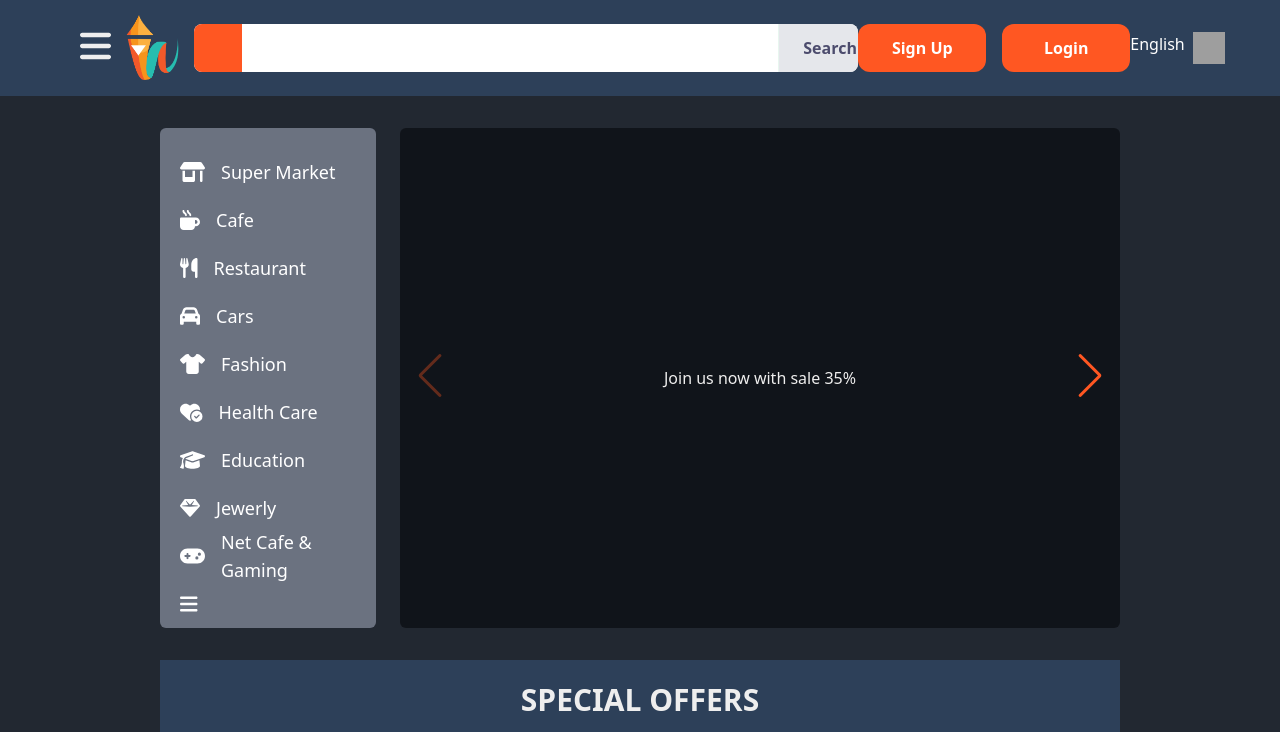
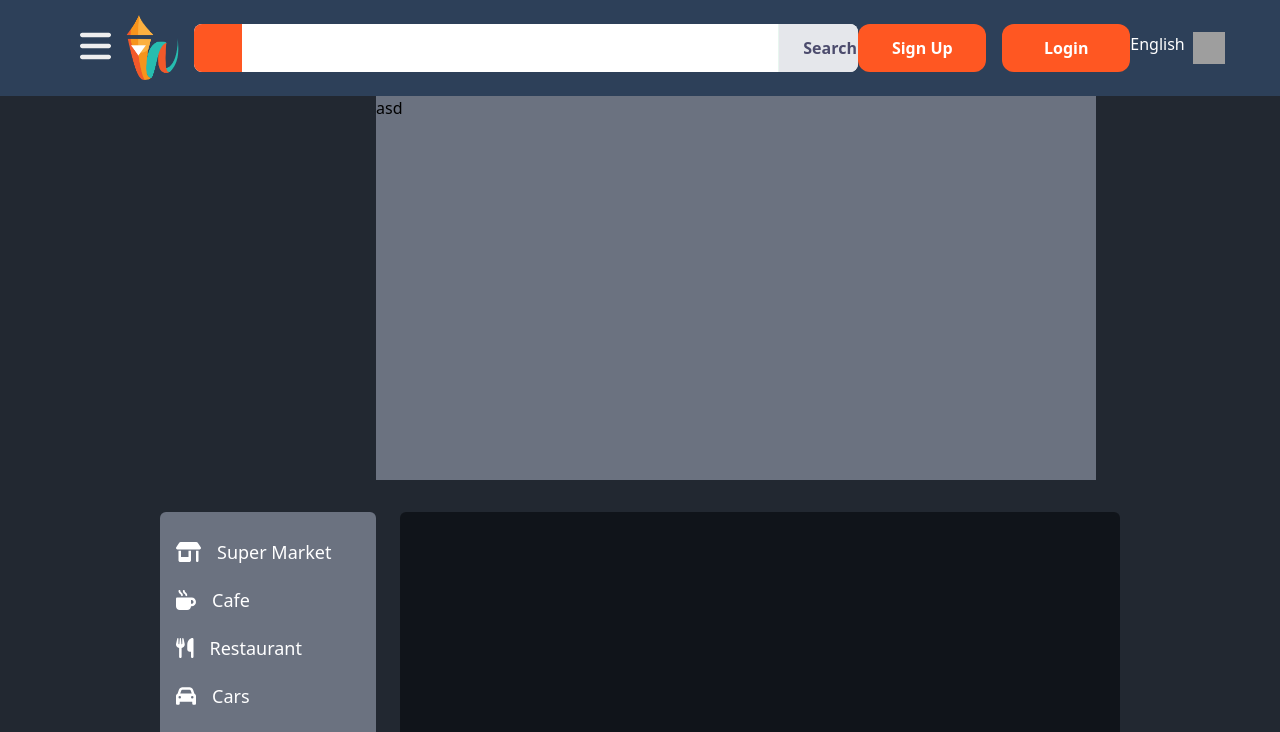
Before and after one commit to abdallamfathy/better-way, a React (Vite) app: page / in a window 1280 px wide. Shown: the top 732 px of the page. Built offline with nearby package versions, Linux system fonts and the light colour scheme; grey boxes are pictures that could not be loaded; some icons are missing.

Commit message:
make context for show sub category

```diff
--- /dev/null
+++ b/src/components/Home/CatContext.jsx
@@ -0,0 +1,15 @@
+//make here context provider
+import React, { useState, createContext, useContext } from 'react';
+
+export const CatContext = createContext();
+export const useCatContext = () => useContext(CatContext);
+
+export const CatProvider = ({ children }) => {
+    const [show, setShow] = useState(true);
+
+    return (
+        <CatContext.Provider value={{ show, setShow }}>
+        {children}
+        </CatContext.Provider>
+    );
+    }
--- a/src/components/Home/Categories.jsx
+++ b/src/components/Home/Categories.jsx
@@ -6,18 +6,22 @@ import { faBars, faBuilding, faCake, faCar, faDiamond, faDiamondTurnRight, faGam
 import { FontAwesomeIcon } from "@fortawesome/react-fontawesome";
 import Others from '../Others';
 import Hero from './Hero';
+import SubCategory from './SubCategory';
 
-const Categories = () => {
+const Categories = ({show}) => {
 
-    const [show, setShow] = React.useState(false);
+    // const [show, setShow] = React.useState(true);
 
     const toggle = () => {
-            setShow(!show);
+            // setShow(!show);
+            console.log(show);
+            // <SubCategory show={true}/>
         }
         return (
-    <div className='flex flex-col items-start gap-4 m-5 text-white'>
+
+            <div className='flex flex-col items-start text-white m-4'>
           <div className='w-full h-full'>
-            <ul className='flex flex-col gap-  w-full h-full'>
+              <ul className='flex flex-col   w-full h-full'>
                   {/* {categories.map((category) => (
                       <div className='flex items-center gap-4 cursor-pointer  hover:text-btn w-full  h-12 '>
                       <li className='font-medium text-xl'><FaHospitalUser/></li>
@@ -61,8 +65,8 @@ const Categories = () => {
                       <li className='text-lg font-medium' >Net Cafe & Gaming</li>
                       </div>
                   <div className='flex items-center gap-4 cursor-pointer  hover:text-btn w-full  h-12'
-                // onMouseEnter={() => toggle()}
-                // onMouseLeave={() => toggle()}
+                  onMouseEnter={() => toggle()}
+                  onMouseLeave={() => toggle()}
                   >
                   {/* <Hero state={show}/>     */}
                       <li className='font-medium text-xl'
@@ -72,10 +76,10 @@ const Categories = () => {
                       </div>
               </ul>
           </div>
-                    {show &&
+                      {/* {show &&
                       <div className='translate-x-56 -translate-y-96 w-3/4'>
                           <Others/>
-                    </div> }
+                      </div> } */}
       </div>
       )
     }
--- a/src/components/Home/Home.jsx
+++ b/src/components/Home/Home.jsx
@@ -1,11 +1,17 @@
 import React from 'react'
 import {Navbar , Hero, TopBrands, TopSales, LatestDeals, Footer, SpecialOffers} from '../index'
+import SubCategory from './SubCategory'
+import { CatProvider } from './CatContext'
+
 
 const Home = () => {
   return (
     <>
         <Navbar/>
+        <CatProvider>
+        <SubCategory/>
         <Hero/>
+        </CatProvider>
         <SpecialOffers/>
         <TopBrands/>
         <TopSales/>
--- /dev/null
+++ b/src/components/Home/SubCategory.jsx
@@ -0,0 +1,19 @@
+import React from 'react'
+import { useCatContext } from './CatContext';
+
+const SubCategory = () => {
+    const {show} = useCatContext();
+    console.log(show);
+  return (
+    <div className='flex  justify-center items-center mx-40 z-50'>
+    <div className='w-1/4  h-96 -m-6'>
+        <h2>{""}</h2>
+    </div>
+    { show && <div className='w-3/4 bg-gray-500 h-96 '>
+asd
+    </div>}
+</div>
+  )
+}
+
+export default SubCategory
```
Lines whose indentation alone changed are shown as unchanged.
